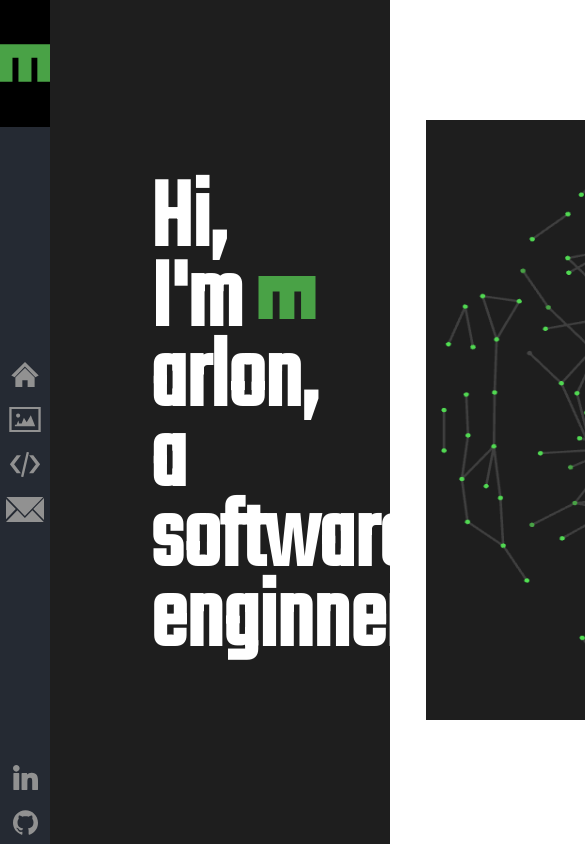
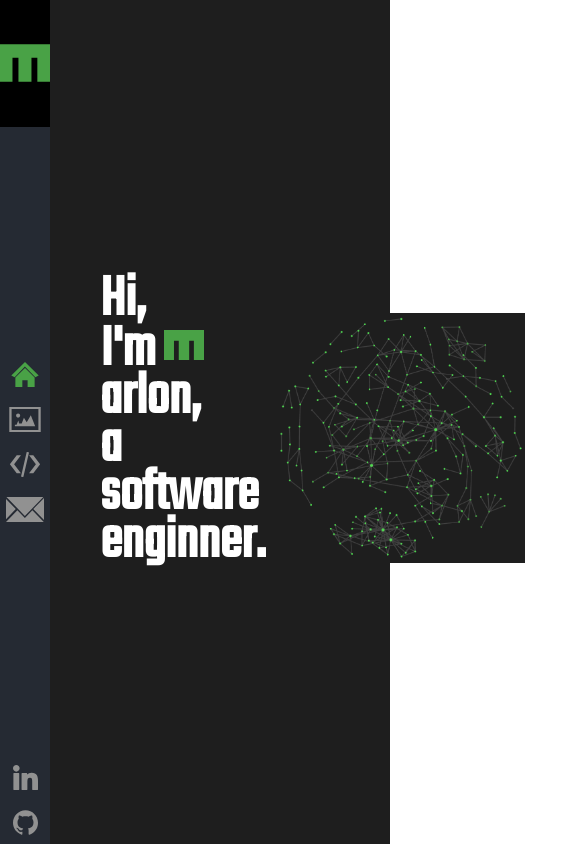
Before and after one commit to mnunezsa95/personal_website, a React (Create React App) app: page / in a window 390 px wide. Shown: the top 844 px of the page, 585 px wide, since content can reach past the window. Built offline with nearby package versions, Linux system fonts and the light colour scheme.

Commit message:
format landing page, add location

```diff
--- a/src/components/Main/Main.css
+++ b/src/components/Main/Main.css
@@ -5,9 +5,10 @@
   max-width: 100vw;
   padding-left: 100px;
   padding-right: 100px;
+  gap: 20px;
 }
 
-.title {
+.main__title {
   display: flex;
   flex-direction: column;
   font-family: "Teko", sans-serif;
@@ -17,17 +18,72 @@
   color: white;
 }
 
-.title__text {
+.main__title-text {
   margin: 0;
 }
 
-.title__letter-m {
+.main__title-letter-m {
   width: 60px;
   height: 57px;
 }
 
+.main__image-container {
+  align-self: flex-end;
+}
+
 .main__image {
   align-self: center;
-  width: 700px;
-  height: 600px;
+  width: 500px;
+  height: 500px;
 }
+
+@media screen and (max-width: 1140px) {
+  .main {
+    padding-left: 75px;
+    padding-right: 75px;
+    gap: 20px;
+  }
+
+  .main__title {
+    font-size: 75px;
+  }
+
+  .main__title-letter-m {
+    width: 50px;
+    height: 50px;
+  }
+
+  .main__image {
+    width: 450px;
+    height: 450px;
+  }
+}
+
+@media screen and (max-width: 960px) {
+  .main {
+    padding-left: 50px;
+    padding-right: 50px;
+    gap: 10px;
+  }
+
+  .main__title {
+    font-size: 60px;
+  }
+
+  .main__title-letter-m {
+    width: 40px;
+    height: 40px;
+  }
+
+  .main__image {
+    width: 350px;
+    height: 350px;
+  }
+}
+
+@media screen and (max-width: 760px) {
+  .main__image {
+    width: 250px;
+    height: 250px;
+  }
+}
--- a/src/components/Main/Main.js
+++ b/src/components/Main/Main.js
@@ -7,12 +7,12 @@ function Main() {
   return (
     <div>
       <section className="main">
-        <div className="title">
-          <p className="title__text">Hi,</p>
-          <p className="title__text">
-            I'm <img className="title__letter-m" src={letterM} alt="letter m"></img>arlon,
+        <div className="main__title">
+          <p className="main__title-text">Hi,</p>
+          <p className="main__title-text">
+            I'm <img className="main__title-letter-m" src={letterM} alt="letter m"></img>arlon,
           </p>
-          <p className="title__text">a software enginner.</p>
+          <p className="main__title-text">a software enginner.</p>
         </div>
         <div className="main__image-container">
           <img className="main__image" src={mainImage} alt="coding neural network"></img>
--- a/src/components/Sidebar/Sidebar.css
+++ b/src/components/Sidebar/Sidebar.css
@@ -46,6 +46,10 @@
   height: 25px;
 }
 
+.sidebar__navigation-icon:hover {
+  opacity: 0.5;
+}
+
 .sidebar__navigation-social-icons {
   background-color: rgba(37, 42, 51);
   display: flex;
--- a/src/components/Sidebar/Sidebar.js
+++ b/src/components/Sidebar/Sidebar.js
@@ -1,14 +1,21 @@
 import React from "react";
-import "./Sidebar.css";
+import { useLocation } from "react-router-dom";
 import profileIcon from "../../images/letter-m.svg";
 import emailIcon from "../../images/email-icon.svg";
 import codeIcon from "../../images/code-icon.svg";
 import homeIcon from "../../images/home-icon.svg";
+import homeIconCurrent from "../../images/home-icon-current.svg";
 import imageIcon from "../../images/image-icon.svg";
 import linkedinIcon from "../../images/linkedin-icon.svg";
 import githubIcon from "../../images/github-icon.svg";
+import "./Sidebar.css";
 
 function Sidebar() {
+  let location = useLocation();
+  const currentLocation = location.pathname;
+  const handleGitHubLink = () => window.open("https://github.com/mnunezsa95");
+  const handleLinkedinLink = () => window.open("https://www.linkedin.com/in/marlon-nunez-35ba43b4/");
+
   return (
     <section className="sidebar">
       <div className="sidebar__name-container">
@@ -16,9 +23,15 @@ function Sidebar() {
       </div>
       <div className="sidebar__navigation">
         <div className="sidebar__navigation-container">
-          <button className="sidebar__navigation-button">
-            <img className="sidebar__navigation-icon" src={homeIcon} alt="home icon"></img>
-          </button>
+          {currentLocation !== "/" ? (
+            <button className="sidebar__navigation-button">
+              <img className="sidebar__navigation-icon" src={homeIcon} alt="home icon"></img>
+            </button>
+          ) : (
+            <button className="sidebar__navigation-button">
+              <img className="sidebar__navigation-icon" src={homeIconCurrent} alt="home icon"></img>
+            </button>
+          )}
           <button className="sidebar__navigation-button">
             <img className="sidebar__navigation-icon" src={imageIcon} alt="imageIcon"></img>
           </button>
@@ -32,10 +45,10 @@ function Sidebar() {
       </div>
       <div className="sidebar__navigation-social-icons">
         <div className="sidebar__navigation-container">
-          <button className="sidebar__navigation-button">
+          <button className="sidebar__navigation-button" onClick={handleLinkedinLink}>
             <img className="sidebar__navigation-icon" src={linkedinIcon} alt="linkedin icon"></img>
           </button>
-          <button className="sidebar__navigation-button">
+          <button className="sidebar__navigation-button" onClick={handleGitHubLink}>
             <img className="sidebar__navigation-icon" src={githubIcon} alt="linkedin icon"></img>
           </button>
         </div>
--- a/src/index.js
+++ b/src/index.js
@@ -1,13 +1,16 @@
 import React from "react";
 import ReactDOM from "react-dom/client";
-import "./index.css";
+import { BrowserRouter } from "react-router-dom";
 import App from "../src/components/App/App";
 import reportWebVitals from "./reportWebVitals";
+import "./index.css";
 
 const root = ReactDOM.createRoot(document.getElementById("root"));
 root.render(
   <React.StrictMode>
-    <App />
+    <BrowserRouter>
+      <App />
+    </BrowserRouter>
   </React.StrictMode>
 );
 
```
Also changed, not shown: src/images/home-icon-current.svg (added).
